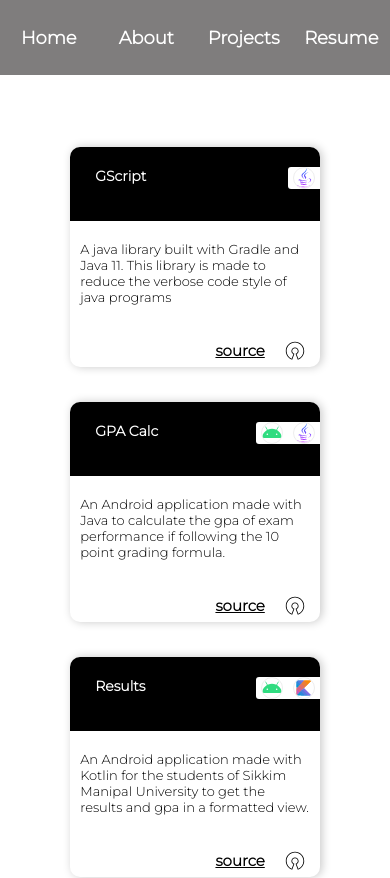
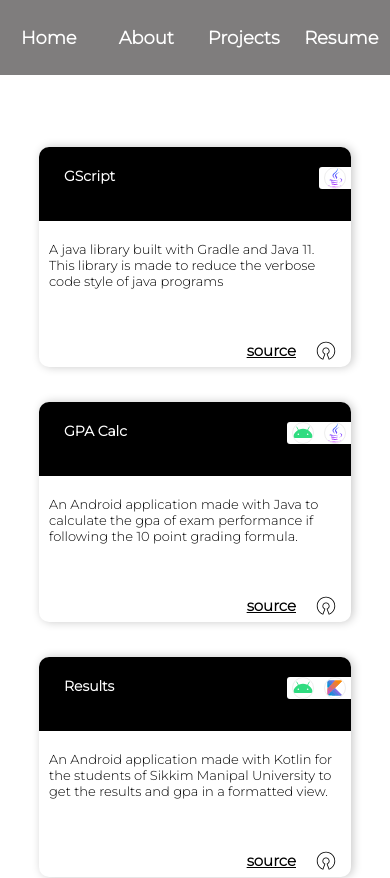
Before and after one commit to DevGautam2000/resume, a React (Create React App) app: page /projects in a window 390 px wide. Shown: the top 878 px of the page. Built offline with nearby package versions, Linux system fonts and the light colour scheme.

Commit message:
added a new project

```diff
--- a/src/screens/Projects/Projects.css
+++ b/src/screens/Projects/Projects.css
@@ -165,7 +165,7 @@
   .project__box {
     grid-template-columns: repeat(1, 1fr);
     height: fit-content;
-    width: 80vw;
+    width: 100vw;
     position: absolute;
     top: -10%;
     left: 50%;
```
